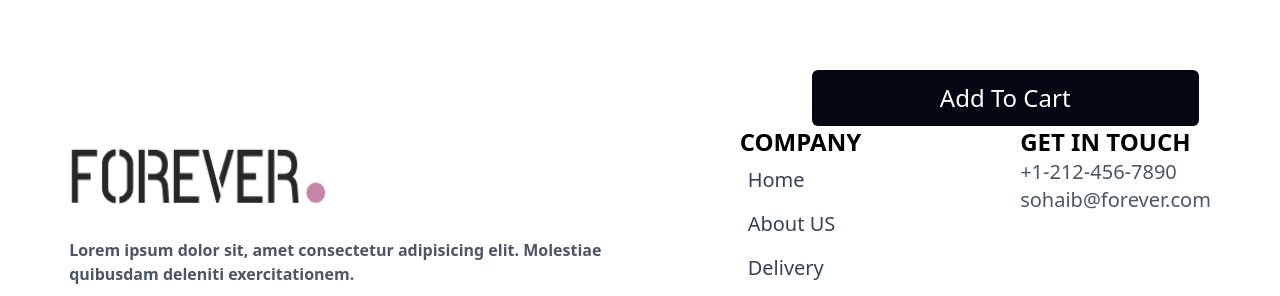
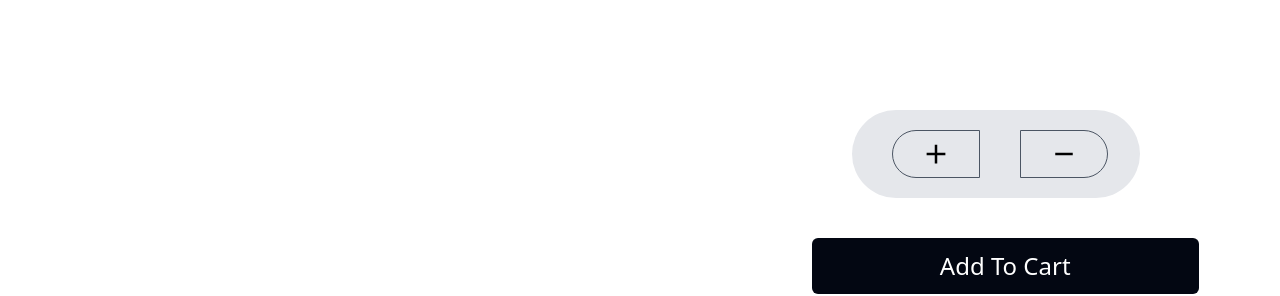
Before and after one commit to sohaibs-liberary/FOR-FORM, a React (Vite) app: page /productpage in a window 1280 px wide. Shown: the part 303-599 px from the top of the page. Built offline with nearby package versions, Linux system fonts and the light colour scheme; no server answers.

Commit message:
now make the add na d subtract button

```diff
--- a/src/Components/SingleProductPage/SingleProductPage.jsx
+++ b/src/Components/SingleProductPage/SingleProductPage.jsx
@@ -1,4 +1,8 @@
 import React from "react";
+import { IoMdAdd } from "react-icons/io";
+
+import { RiSubtractFill } from "react-icons/ri";
+
 import { useState, useEffect } from "react";
 
 const SingleProductPage = () => {
@@ -10,10 +14,23 @@ const SingleProductPage = () => {
       .then((data) => setdata(data))
       .catch((error) => console.log("this is a error in api fetching", error));
   }, []);
+//   const [  add,setadd]=useState(1)
+
+// const number=[
+//   {
+
+//     useEffect(()=>(
+
+//       setadd(useState + 1 )
+
+//     ))
+//   }
+
+// ]
+
    return (
     <>
       <div className="">
-
         <div className="productpage  ">
           <div className="product  ">
             <div className="">
@@ -79,19 +96,50 @@ const SingleProductPage = () => {
                 <div className="text max-w-[700px] my-24 ">
                   {data.length > 0 ? (
                     data.slice(0, 1).map((detail, index) => (
-                    <div key={index}  className="grid gap-5" >
-                     <h1 className="title text-4xl font-semibold" > {detail.title}</h1>
-                     <h2 className="title text-2xl font-semibold text-gray-500 "  >{detail.slug}</h2>
-                     <h6  className="title text-2xl  text-gray-500 text-wrap "  >{detail.description}</h6>
+                      <div key={index} className="grid gap-5">
+                        <h1 className="title text-4xl font-semibold">
+                          {" "}
+                          {detail.title}
+                        </h1>
+                        <h2 className="title text-2xl font-semibold text-gray-500 ">
+                          {detail.slug}
+                        </h2>
+                        <h6 className="title text-2xl  text-gray-500 text-wrap ">
+                          {detail.description}
+                        </h6>
                       </div>
                     ))
                   ) : (
                     <p>Loading...</p>
                   )}
                 </div>
-              <div className="incresesanddesreaces"></div>
+
+                <div className="incresesanddesreaces p-10">
+                  <div className="bg-gray-200 flex justify-between gap-5 max-w-72 px-10 py-5 rounded-full">
+                    <div className="icons">
+                      <button  className="rounded-l-3xl border-gray-600 border-[1px] px-7 py-2 "
+                      onClick={ + 1 } >
+
+                      <IoMdAdd  className="text-3xl" />
+
+                      </button>
+                    </div>
+                    <div className="number">
+
+                    </div>
+                    <div className="icons">
+                      <button className="rounded-r-3xl border-gray-600 border-[1px] px-7 py-2" >
+
+                      <RiSubtractFill className="text-3xl"  />
+                      </button>
+                    </div>
+                  </div>
+                </div>
+
                 <div className="btn">
-                <button className="bg-gray-950 text-white text-2xl font-sans py-3 px-32 rounded-md" >Add To Cart</button>
+                  <button className="bg-gray-950 text-white text-2xl font-sans py-3 px-32 rounded-md">
+                    Add To Cart
+                  </button>
                 </div>
               </div>
             </div>
```
Lines whose indentation alone changed are shown as unchanged.
